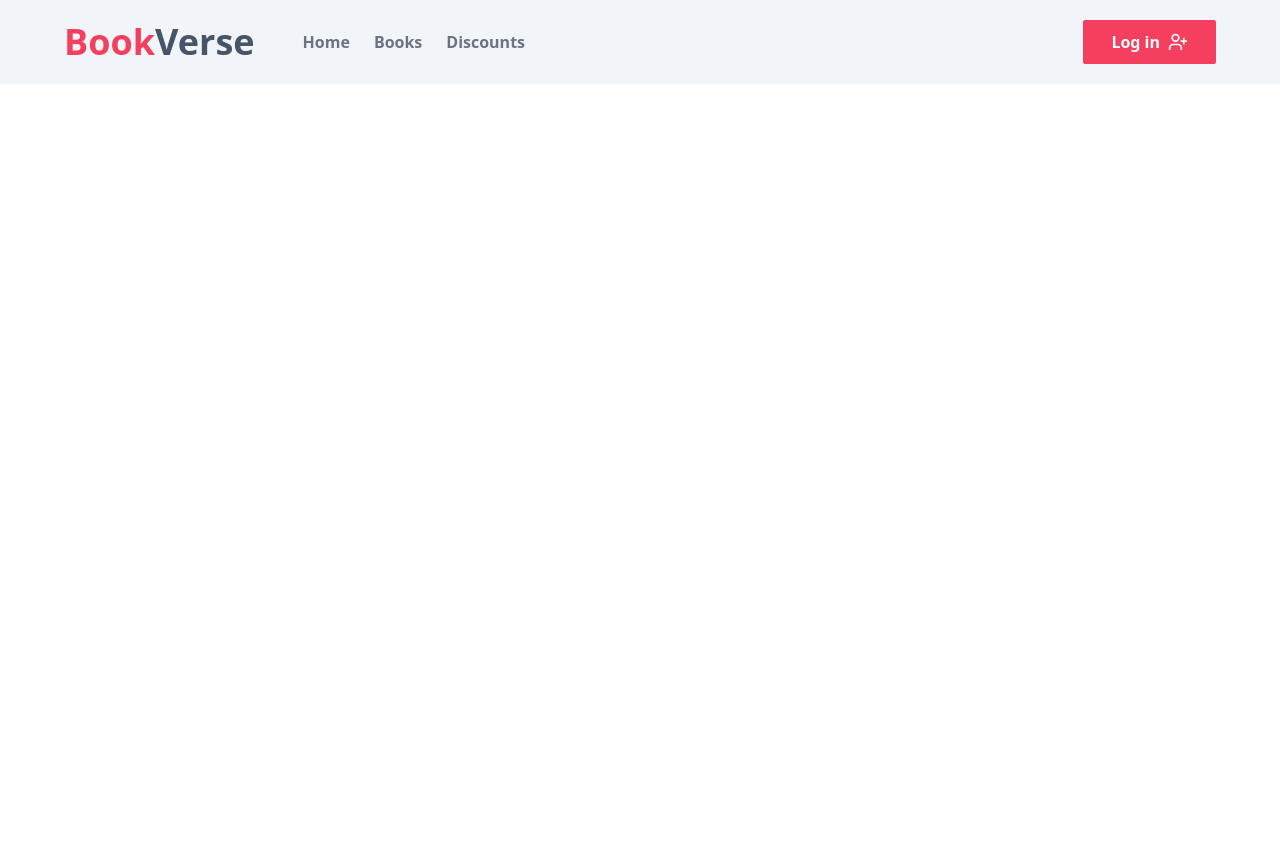
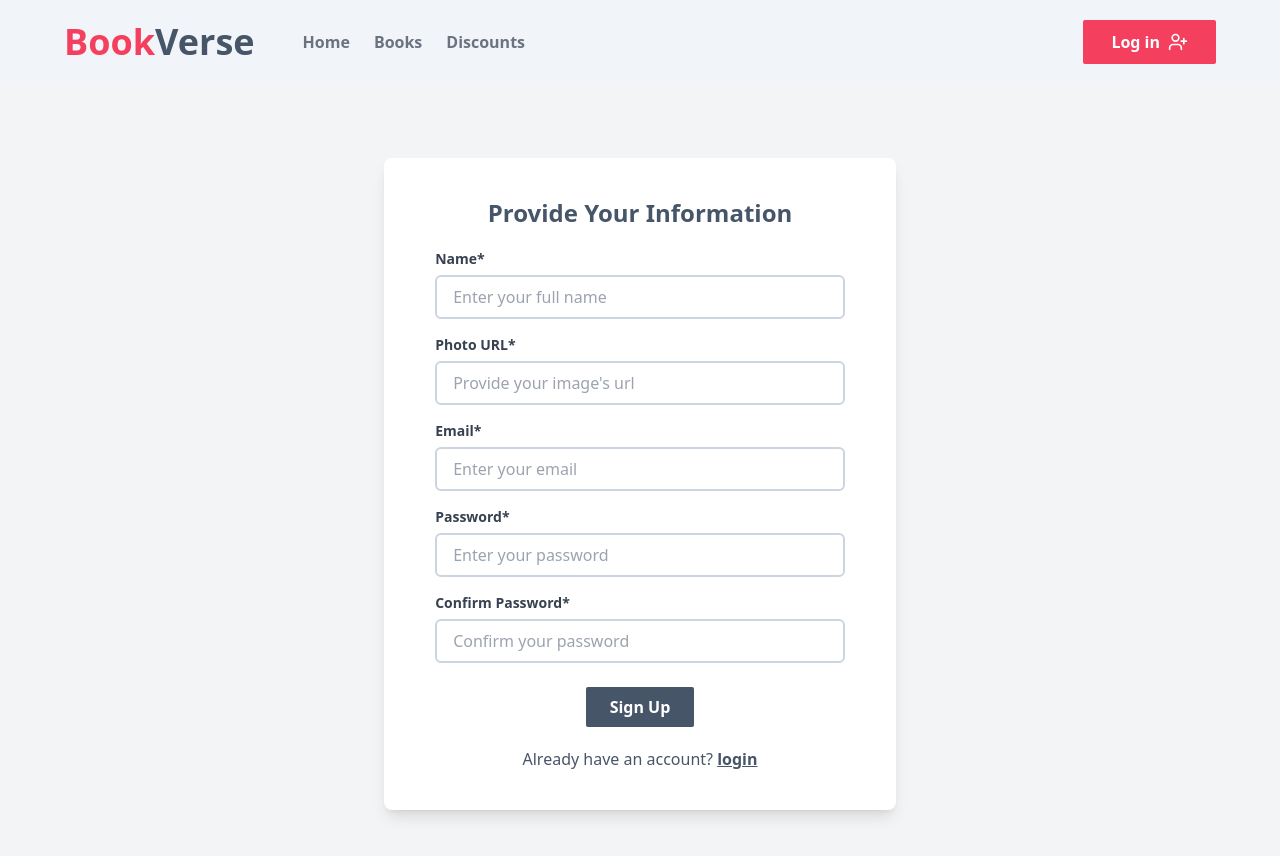
Before and after one commit to rabiulahsan/online-bookstore-client, a React (Vite) app: page /author/signup in a window 1280 px wide. Shown: the top 856 px of the page. Before the commit the page ends 800 px from the top, so only its background shows below. Built offline with nearby package versions, Linux system fonts and the light colour scheme; no server answers.

Commit message:
created author sighn up page

```diff
--- a/src/Pages/LoginFunction/AuthorLogin/AuthorSignup.jsx
+++ b/src/Pages/LoginFunction/AuthorLogin/AuthorSignup.jsx
@@ -1,5 +1,247 @@
+import { Link, useNavigate } from "react-router-dom";
+import useAuth from "../../../Hooks/UseAuth/UseAuth";
+import { useState } from "react";
+import { useForm } from "react-hook-form";
+
 const AuthorSignup = () => {
-  return <div></div>;
+  const {
+    register,
+    handleSubmit,
+    reset,
+    formState: { errors },
+  } = useForm();
+
+  const { createUser, logOut } = useAuth();
+  const navigate = useNavigate();
+
+  const [error, setError] = useState("");
+
+  const onSubmit = (data) => {
+    if (data.password !== data.confirmPassword) {
+      setError("Passwords do not match");
+      return;
+    }
+    setError("");
+    console.log("Form Data:", data);
+    // Handle form submission logic, such as sending data to the backend.
+    createUser(data.email, data.password)
+      .then((result) => {
+        const loggedUser = result.user;
+        console.log(loggedUser);
+
+        // Prepare the data to be sent to the database
+        const authorData = {
+          name: data.name,
+          email: data.email,
+          image: data.image,
+          verified: false,
+          role: "author",
+          createdAt: new Date().toISOString(),
+        };
+
+        // Post the data to the API
+        fetch("http://localhost:5000/api/authors/postauthor", {
+          method: "POST",
+          headers: {
+            "Content-Type": "application/json",
+          },
+          body: JSON.stringify(authorData),
+        })
+          .then((response) => response.json())
+          .then((responseData) => {
+            console.log("Author data saved:", responseData);
+            if (responseData.userId) {
+              reset();
+              logOut()
+                .then(navigate("/author/login"))
+                .catch((error) => {
+                  console.log(error);
+                });
+            }
+          })
+          .catch((error) => {
+            console.error("Error posting author data:", error);
+          });
+      })
+      .catch((error) => {
+        // Set error state with a user-friendly message
+        if (error.message.includes("email-already-in-use")) {
+          setError("user's email can't be a author's email");
+        } else {
+          setError(error.message);
+        }
+      });
+  };
+
+  return (
+    <div className="bg-gray-100 min-h-screen flex items-center justify-center py-[2%]">
+      <div className="bg-white shadow-lg rounded-lg py-[3%] px-[4%]  max-w-lg w-full">
+        <h1 className="text-slate-600 font-bold text-2xl text-center">
+          Provide Your Information
+        </h1>
+
+        {/* form started  */}
+        <form
+          onSubmit={handleSubmit(onSubmit)}
+          className="w-full max-w-lg mx-auto mt-[5%]"
+        >
+          {/* full name form field  */}
+          <div className="form-control mb-4">
+            <label className="label block text-gray-700 text-sm font-bold mb-[6px]">
+              <span className="label-text">Name*</span>
+            </label>
+            <input
+              type="text"
+              {...register("name", { required: true })}
+              placeholder="Enter your full name"
+              className=" border-2 border-slate-300 rounded-md w-full py-2 px-4 text-slate-700   focus:outline-none "
+            />
+            {errors.name && (
+              <span className="text-red-600 font-semibold text-sm">
+                Name is required
+              </span>
+            )}
+          </div>
+
+          <div className="form-control mb-4">
+            <label className="label block text-gray-700 text-sm font-bold mb-[6px]">
+              <span className="label-text">Photo URL*</span>
+            </label>
+            <input
+              type="text"
+              {...register("image", { required: true })}
+              placeholder="Provide your image's url"
+              className="border-2 border-slate-300 rounded-md w-full py-2 px-4 text-slate-700   focus:outline-none "
+            />
+            {errors.image && (
+              <span className="text-red-600 font-semibold text-sm">
+                Photo URL is required
+              </span>
+            )}
+          </div>
+
+          {/* email form field */}
+          <div className="form-control mb-4">
+            <label className="label block text-gray-700 text-sm font-bold mb-[6px]">
+              <span className="label-text">Email*</span>
+            </label>
+            <input
+              type="email"
+              {...register("email", { required: true })}
+              placeholder="Enter your email"
+              className="border-2 border-slate-300 rounded-md w-full py-2 px-4 text-slate-700   focus:outline-none"
+            />
+            {errors.email && (
+              <span className="text-red-600 font-semibold text-sm">
+                Email is required
+              </span>
+            )}
+          </div>
+
+          {/* password  form field  */}
+
+          <div className="form-control mb-4">
+            <label className="label block text-gray-700 text-sm font-bold mb-[6px]">
+              <span className="label-text">Password*</span>
+            </label>
+            <input
+              type="password"
+              {...register("password", {
+                required: true,
+                minLength: 6,
+                maxLength: 20,
+                pattern: /(?=.*[A-Z])(?=.*[!@#$&*])(?=.*[0-9])(?=.*[a-z])/, // At least one uppercase, lowercase, number, and special character
+              })}
+              placeholder="Enter your password"
+              className="border-2 border-slate-300 rounded-md w-full py-2 px-4 text-slate-700   focus:outline-none "
+            />
+            {errors.password?.type === "required" && (
+              <p className="text-red-600 font-semibold text-sm">
+                Password is required
+              </p>
+            )}
+            {errors.password?.type === "minLength" && (
+              <p className="text-red-600 font-semibold text-sm">
+                Password must be at least 6 characters
+              </p>
+            )}
+            {errors.password?.type === "maxLength" && (
+              <p className="text-red-600 font-semibold text-sm">
+                Password must be less than 20 characters
+              </p>
+            )}
+            {errors.password?.type === "pattern" && (
+              <p className="text-red-600 font-semibold text-sm">
+                Password must have one uppercase, one lowercase, one number, and
+                one special character.
+              </p>
+            )}
+          </div>
+
+          {/* confirm password form field  */}
+          <div className="form-control mb-4">
+            <label className="label block text-gray-700 text-sm font-bold mb-[6px]">
+              <span className="label-text">Confirm Password*</span>
+            </label>
+            <input
+              type="password"
+              {...register("confirmPassword", {
+                required: true,
+                minLength: 6,
+                maxLength: 20,
+                pattern: /(?=.*[A-Z])(?=.*[!@#$&*])(?=.*[0-9])(?=.*[a-z])/, // Same validation as password
+              })}
+              placeholder="Confirm your password"
+              className="border-2 border-slate-300 rounded-md w-full py-2 px-4 text-slate-700   focus:outline-none"
+            />
+            {errors.confirmPassword?.type === "required" && (
+              <p className="text-red-600 font-semibold text-sm">
+                Confirm Password is required
+              </p>
+            )}
+            {errors.confirmPassword?.type === "minLength" && (
+              <p className="text-red-600 font-semibold text-sm">
+                Confirm Password must be at least 6 characters
+              </p>
+            )}
+            {errors.confirmPassword?.type === "maxLength" && (
+              <p className="text-red-600 font-semibold text-sm">
+                Confirm Password must be less than 20 characters
+              </p>
+            )}
+            {errors.confirmPassword?.type === "pattern" && (
+              <p className="text-red-600 font-semibold text-sm">
+                Confirm Password must have one uppercase, one lowercase, one
+                number, and one special character.
+              </p>
+            )}
+          </div>
+
+          {/* error display logic  */}
+          {error && (
+            <p className="text-red-600 font-semibold text-sm my-5">{error}</p>
+          )}
+
+          <div className="form-control mt-6 flex justify-center items-center">
+            <input
+              className="cursor-pointer text-center bg-slate-600 hover:bg-slate-700 text-white font-semibold py-2 px-6 rounded-sm focus:outline-none "
+              type="submit"
+              value="Sign Up"
+            />
+          </div>
+        </form>
+
+        {/* log in button  */}
+        <p className="mt-5  text-slate-600 text-center">
+          Already have an account?{" "}
+          <Link to="/author/login">
+            {" "}
+            <span className="underline font-bold ">login</span>
+          </Link>
+        </p>
+      </div>
+    </div>
+  );
 };
 
 export default AuthorSignup;
```
